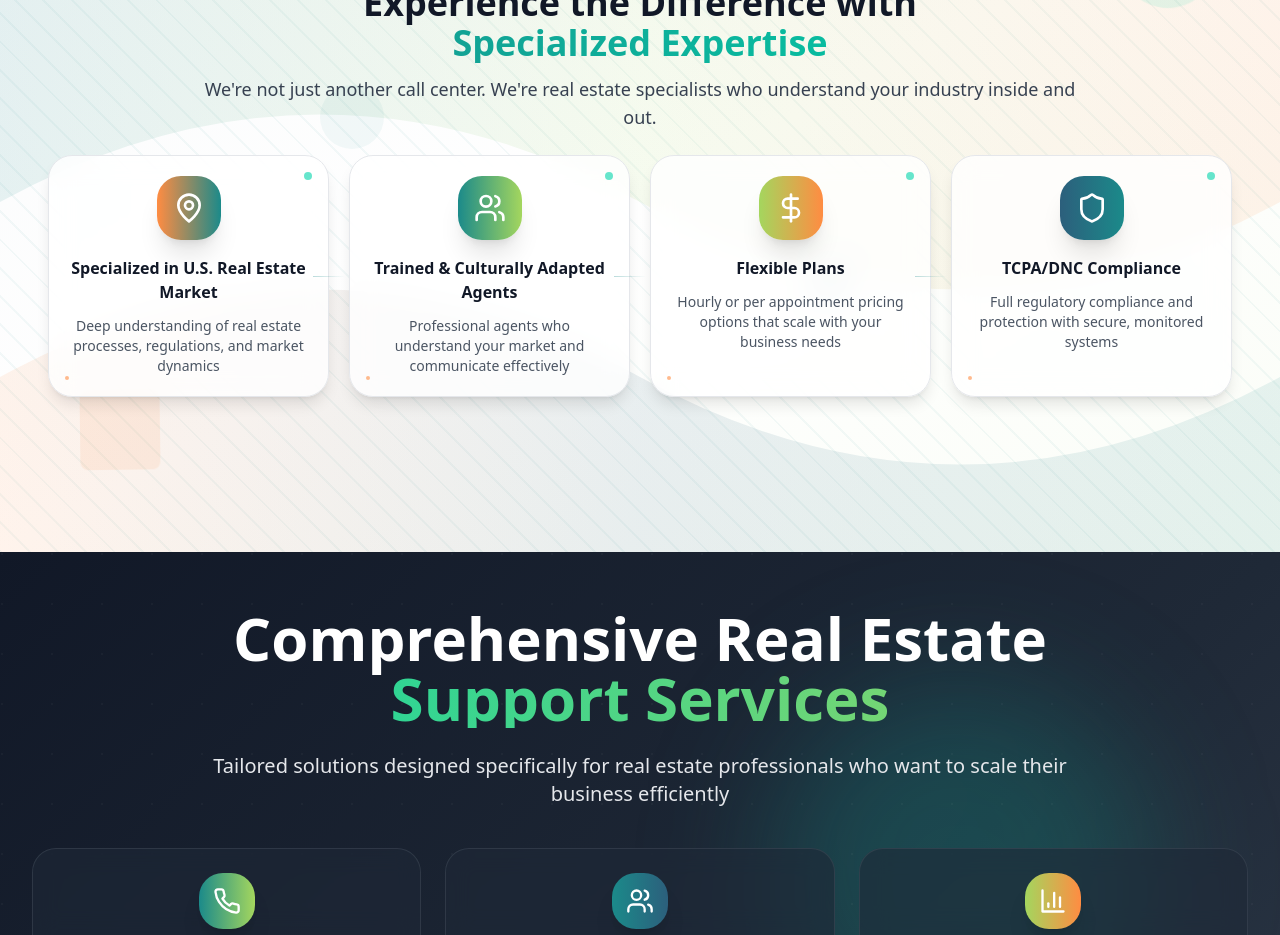
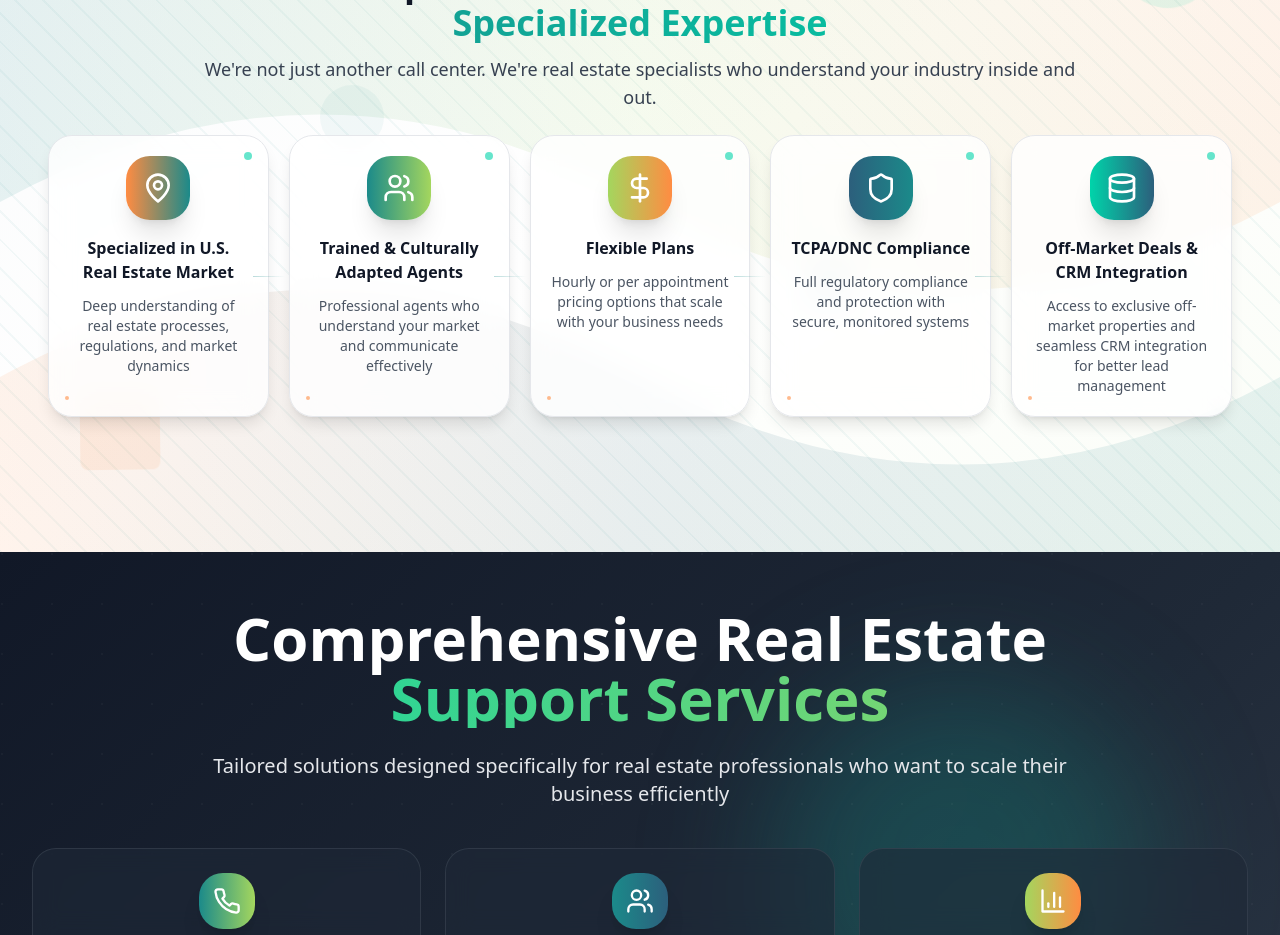
Before and after one commit to Ziad22tarek/Nile-Support-Website, a React (Vite) app: page / in a window 1280 px wide. Shown: the part 2680-3615 px from the top of the page. Built offline with nearby package versions, Linux system fonts and the light colour scheme.

Commit message:
Add Off-Market Deals & CRM Integration card to WhyChooseUs

```diff
--- a/src/components/WhyChooseUs.tsx
+++ b/src/components/WhyChooseUs.tsx
@@ -1,5 +1,5 @@
 import React from 'react';
-import { MapPin, Users, DollarSign, Shield } from 'lucide-react';
+import { MapPin, Users, DollarSign, Shield, Database } from 'lucide-react';
 
 const WhyChooseUs = () => {
   const features = [
@@ -26,6 +26,12 @@ const WhyChooseUs = () => {
       title: "TCPA/DNC Compliance",
       description: "Full regulatory compliance and protection with secure, monitored systems",
       color: "from-[#2C5F7C] to-[#1B8A8A]"
+    },
+    {
+      icon: Database,
+      title: "Off-Market Deals & CRM Integration",
+      description: "Access to exclusive off-market properties and seamless CRM integration for better lead management",
+      color: "from-[#00D4AA] to-[#2C5F7C]"
     }
   ];
 
@@ -92,7 +98,7 @@ const WhyChooseUs = () => {
         </div>
 
         {/* Features Grid */}
-        <div className="grid grid-cols-1 sm:grid-cols-2 lg:grid-cols-4 gap-3 sm:gap-4 lg:gap-5 mb-4 sm:mb-6">
+        <div className="grid grid-cols-1 sm:grid-cols-2 lg:grid-cols-5 gap-3 sm:gap-4 lg:gap-5 mb-4 sm:mb-6">
           {features.map((feature, index) => {
             const Icon = feature.icon;
             return (
```
